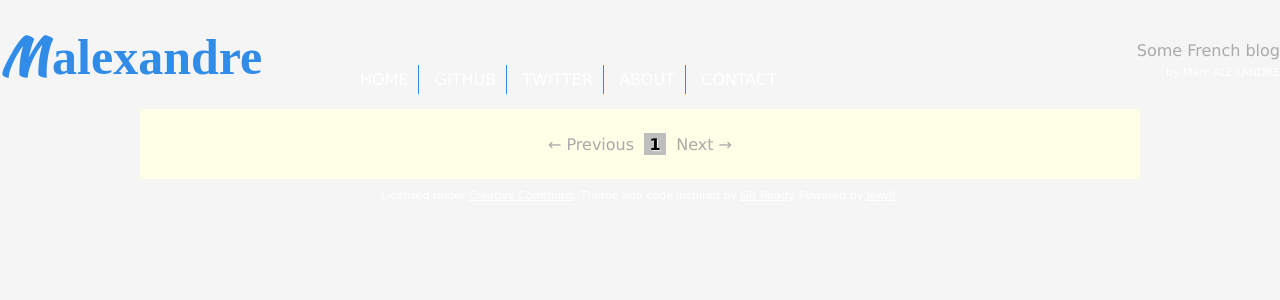
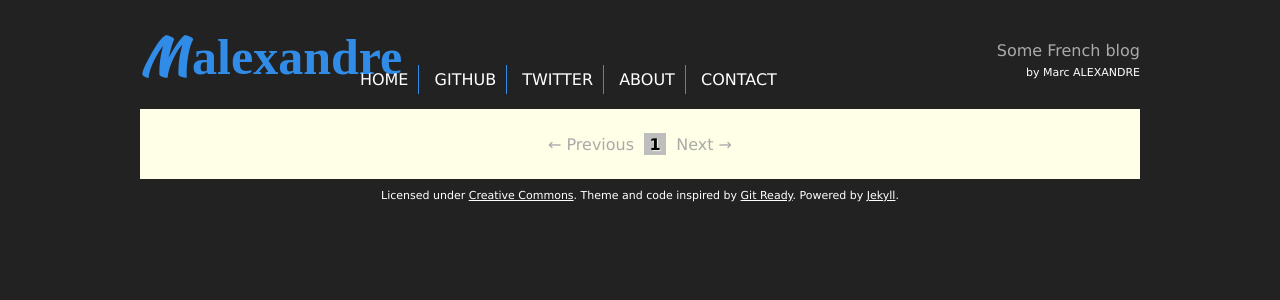
Before and after one commit to malexandre/old-malexandre-blog, a Jekyll site: the page built from index.html, in a window 1280 px wide. Shown: the top 300 px of the page. Built offline with Jekyll 4.4.1, drawn with Linux system fonts in a browser that asks for light colours; some web fonts are replaced; Markdown is read by kramdown in place of the engine named in the settings; the list of posts is cut into pages by our own code.

Commit message:
Initial design inspired by gitready.com

```diff
--- a/css/malexandre.css
+++ b/css/malexandre.css
@@ -1,6 +1,7 @@
 body
 {
-    background: whitesmoke;
+    background: #222222;
+    width: 1000px;
     margin: auto;
     font-family: Verdana, helvetica, arial, clean, sans-serif;
 }
@@ -70,18 +71,9 @@
 }
 
 /* General */
-#wrapper
-{
-    background: url(/blog/img/bk_main_wrapper.png) repeat scroll 0 0 transparent;
-    margin: 30px auto 0;
-    overflow: hidden;
-    width: 1020px;
-}
-
 #page
 {
-    width: 1000px;
-    margin: auto;
+    width: 100%;
     background-color: #FFFEE6;
 }
 
```
